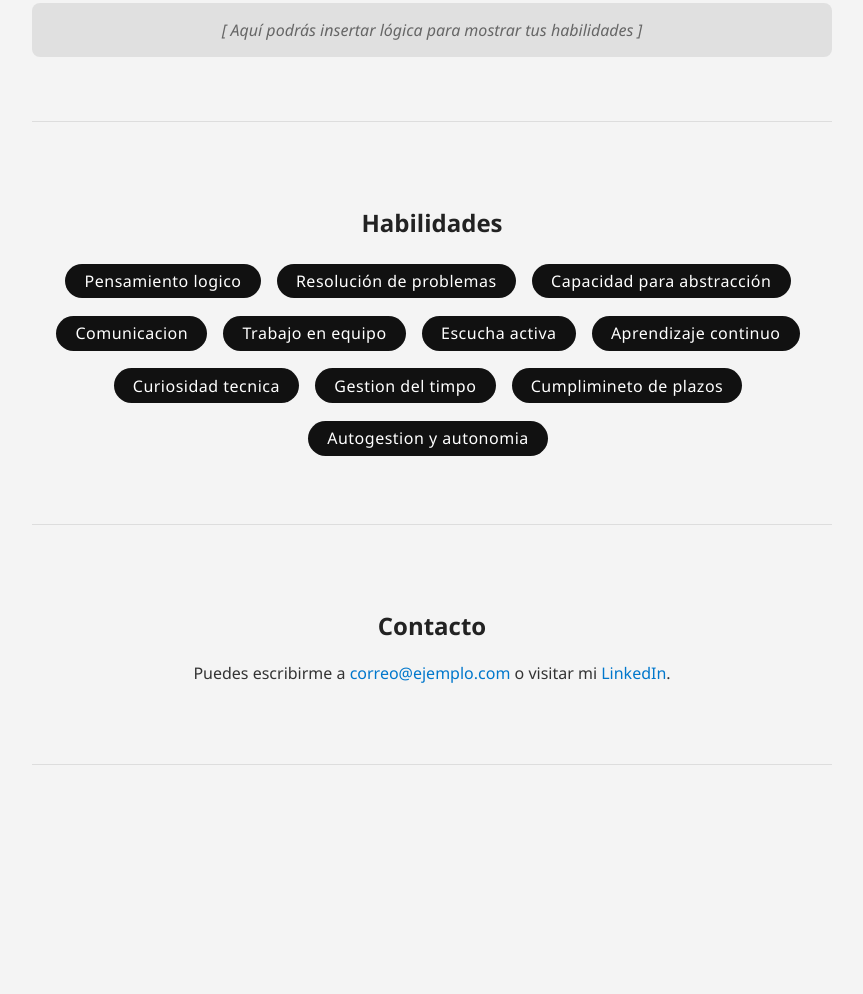
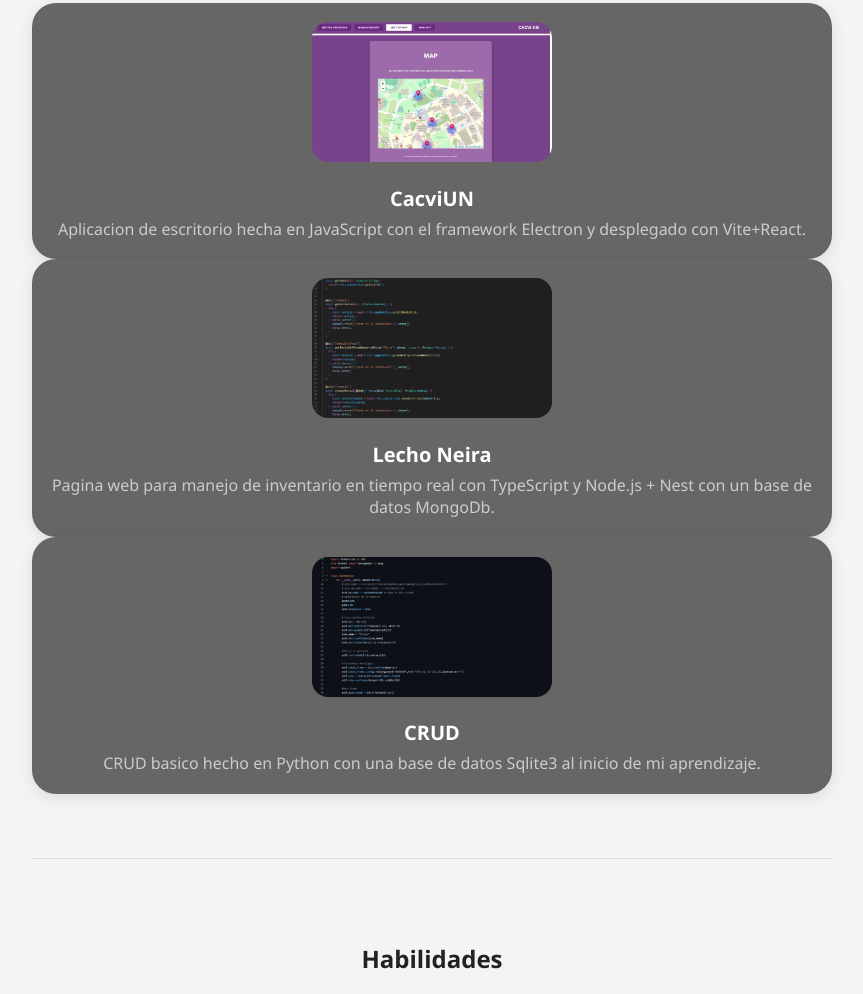
Before and after one commit to Emontanor/Portfolio, a plain HTML site: page index.html in a window 1280 px wide. Shown: the part 1472-2466 px from the top of the page, without its empty margins (208-1071 px from the left). Before the commit the page ends 2269 px from the top, so only its background shows below. Drawn offline with Linux system fonts and the light colour scheme.

Commit message:
Add project section with images and descriptions for CacviUN, Lecho Neira, and CRUD

```diff
--- a/index.html
+++ b/index.html
@@ -62,8 +62,23 @@
     <!-- PROYECTOS -->
     <section class="section" id="proyectos">
       <h2>Proyectos</h2>
-      <div class="placeholder">[ Aquí podrás insertar lógica para mostrar tus habilidades ]</div>
-
+      <div class="proyecto-scroll">
+        <a class="proyecto-item" href="" target="_blank">
+            <img src="assets/images/cacvi-un.png" alt="Proyecto 1">
+            <h3>CacviUN</h3>
+            <p>Aplicacion de escritorio hecha en JavaScript con el framework Electron y desplegado con Vite+React.</p>
+        </a>
+        <a class="proyecto-item" href="" target="_blank">
+            <img src="assets/images/lecho-neira.png" alt="Proyecto 2">
+            <h3>Lecho Neira</h3>
+            <p>Pagina web para manejo de inventario en tiempo real con TypeScript y Node.js + Nest con un base de datos MongoDb.</p>
+        </a>
+        <a class="proyecto-item" href="" target="_blank">
+            <img src="assets/images/CRUD.png" alt="Proyecto 3">
+            <h3>CRUD</h3>
+            <p>CRUD basico hecho en Python con una base de datos Sqlite3 al inicio de mi aprendizaje.</p>
+        </a>
+      </div>
     </section>
 
     <!-- HABILIDADES -->
--- a/styles/main.css
+++ b/styles/main.css
@@ -21,44 +21,6 @@ body {
 
 h1, h2 {
   color: #222;
-}
-
-.tecnologias-scroll {
-  display: flex;
-  gap: 1.5em;
-  overflow-x: auto;
-  padding-bottom: 1em;
-  margin-top: 1em;
-  scrollbar-color: #666 #eee;
-  scrollbar-width: thin;
-}
-
-.tecnologia-item {
-  flex: 0 0 auto;
-  background: #666;
-  border-radius: 1em;
-  padding: 1em 1.2em;
-  text-align: center;
-  color: #fff;
-  min-width: 110px;
-  box-shadow: 0 2px 8px rgba(0,0,0,0.08);
-}
-
-.tecnologia-item img {
-  width: 48px;
-  height: 48px;
-  object-fit: contain;
-  margin-bottom: 0.5em;
-  display: block;
-  margin-left: auto;
-  margin-right: auto;
-}
-
-.tecnologia-item span {
-  display: block;
-  margin-top: 0.3em;
-  font-size: 1em;
-  font-weight: 500;
 }
 
 .profile-pic {
@@ -101,6 +63,96 @@ h1, h2 {
   background-color: #0a0a0a;
 }
 
+.tecnologias-scroll {
+  display: flex;
+  gap: 1.5em;
+  overflow-x: auto;
+  padding-bottom: 1em;
+  margin-top: 1em;
+  scrollbar-color: #666 #eee;
+  scrollbar-width: thin;
+}
+
+.tecnologia-item {
+  flex: 0 0 auto;
+  background: #666;
+  border-radius: 1em;
+  padding: 1em 1.2em;
+  text-align: center;
+  color: #fff;
+  min-width: 110px;
+  box-shadow: 0 2px 8px rgba(0,0,0,0.08);
+}
+
+.tecnologia-item img {
+  width: 48px;
+  height: 48px;
+  object-fit: contain;
+  margin-bottom: 0.5em;
+  display: block;
+  margin-left: auto;
+  margin-right: auto;
+}
+
+.tecnologia-item span {
+  display: block;
+  margin-top: 0.3em;
+  font-size: 1em;
+  font-weight: 500;
+}
+
+.proyectos-scroll {
+  display: flex;
+  gap: 2em;
+  overflow-x: auto;
+  padding-bottom: 1em;
+  margin-top: 1em;
+  scrollbar-color: #666 #eee;
+  scrollbar-width: thin;
+}
+
+.proyecto-item {
+  flex: 0 0 320px;
+  background: #666;
+  border-radius: 1.5em;
+  padding: 1.2em 1em;
+  text-align: center;
+  color: #fff;
+  text-decoration: none;
+  box-shadow: 0 4px 16px rgba(0,0,0,0.10);
+  transition: transform 0.15s, box-shadow 0.15s;
+  display: flex;
+  flex-direction: column;
+  align-items: center;
+}
+
+.proyecto-item:hover {
+  transform: translateY(-6px) scale(1.03);
+  box-shadow: 0 8px 24px rgba(0,0,0,0.18);
+}
+
+.proyecto-item img {
+  width: 100%;
+  max-width: 240px;
+  height: 140px;
+  object-fit: cover;
+  border-radius: 1em;
+  margin-bottom: 0.8em;
+  background: #666;
+}
+
+.proyecto-item h3 {
+  margin: 0.5em 0 0.3em 0;
+  font-size: 1.25em;
+  font-weight: 600;
+}
+
+.proyecto-item p {
+  font-size: 1em;
+  color: #ccc;
+  margin: 0;
+}
+
 .placeholder {
   background-color: #e0e0e0;
   padding: 1rem;
```
Also changed, not shown: assets/images/CRUD.png (added), assets/images/cacvi-un.png (added), assets/images/lecho-neira.png (added).
